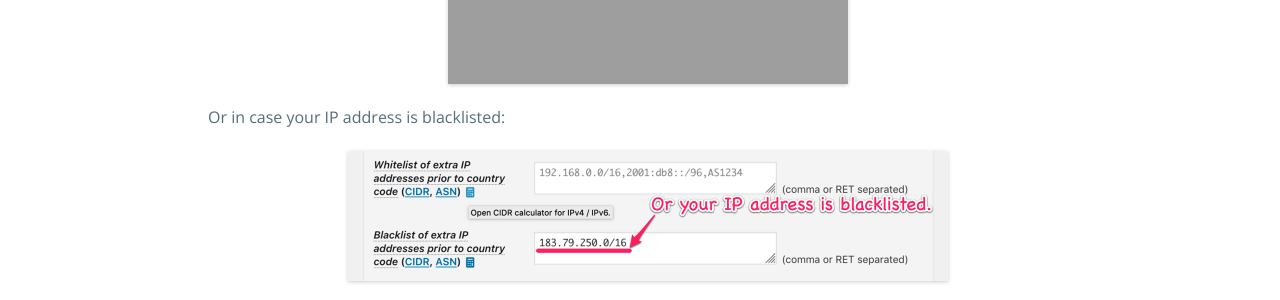
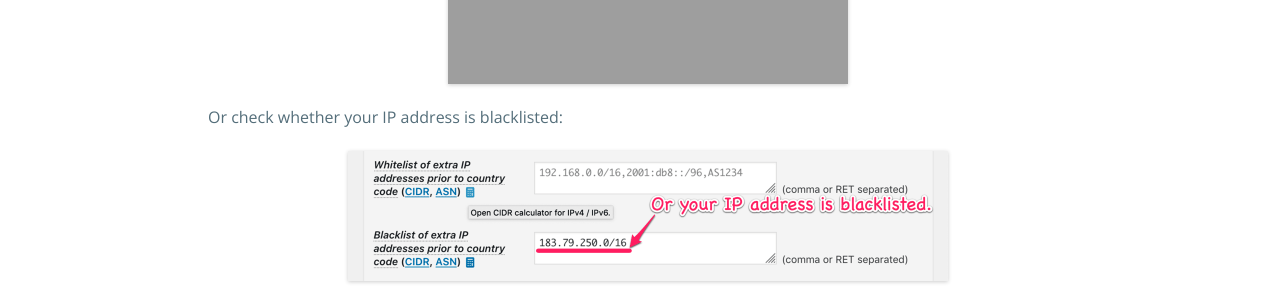
Before and after one commit to tokkonopapa/WordPress-IP-Geo-Block, a Jekyll site: the page built from _codex/02. FAQ/01. Quick recoverry/quick-recovery-from-blockig-on-login-page.md, in a window 1280 px wide and 900 px high, scrolled down 1418 px. Shown: the part 154-454 px from the top of the window. Built offline with Jekyll 4.4.1, drawn with Linux system fonts in a browser that asks for light colours; some web fonts are replaced.

Commit message:
Update codex.

```diff
--- a/_codex/02. FAQ/01. Quick recoverry/quick-recovery-from-blockig-on-login-page.md
+++ b/_codex/02. FAQ/01. Quick recoverry/quick-recovery-from-blockig-on-login-page.md
@@ -51,7 +51,7 @@ on your login page like the picture bellow, please follow the steps:
   ![Configure your settings]({{ '/img/2018-12/ConsistencyCountryCode.png' | prepend: site.baseurl }}
    "Configure your settings"
   )
-  Or in case your IP address is blacklisted:
+  Or check whether your IP address is blacklisted:
   ![Your IP address is blacklisted]({{ '/img/2018-12/BlacklistedIP.png' | prepend: site.baseurl }}
    "Your IP address is blacklisted"
   )
```
